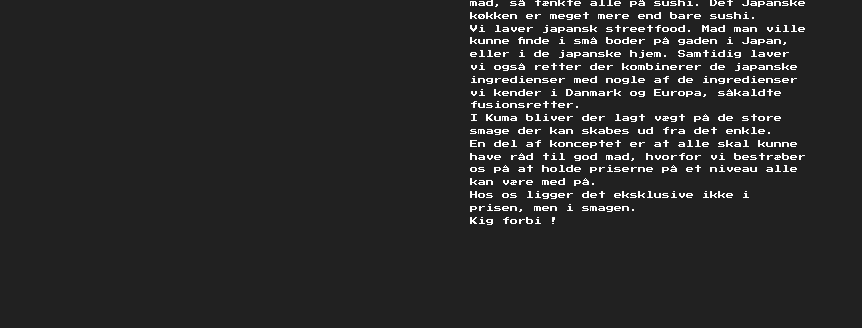
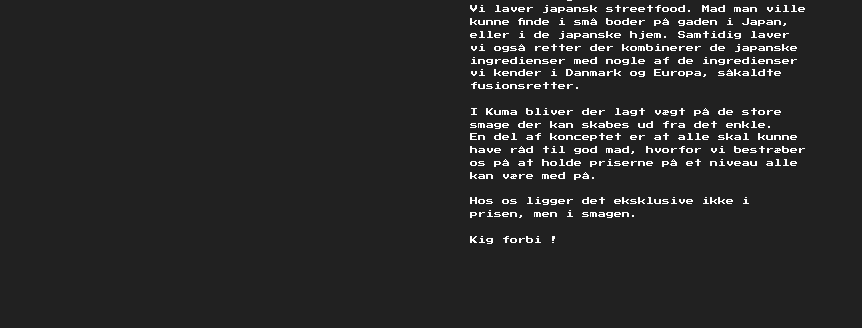
Before and after one commit to AndersBlack/Kuma, a plain HTML site: page om.html in a window 1280 px wide. Shown: the part 472-800 px from the top of the page, without its empty margins (0-862 px from the left). Drawn offline with Linux system fonts and the light colour scheme; a web font is replaced by a local one.

Commit message:
breaklines

```diff
--- a/om.html
+++ b/om.html
@@ -56,9 +56,9 @@
             <div class="menuSection">
                 <p class="omTxt">
                     Kuma er startet ud fra idéen om at det lidt var en skam, at når man sagde japansk mad, så tænkte alle på sushi. Det Japanske køkken er meget mere end bare sushi.<br> Vi laver japansk streetfood. Mad man ville kunne finde i små boder
-                    på gaden i Japan, eller i de japanske hjem. Samtidig laver vi også retter der kombinerer de japanske ingredienser med nogle af de ingredienser vi kender i Danmark og Europa, såkaldte fusionsretter.<br> I Kuma bliver der lagt vægt på
-                    de store smage der kan skabes ud fra det enkle.<br> En del af konceptet er at alle skal kunne have råd til god mad, hvorfor vi bestræber os på at holde priserne på et niveau alle kan være med på.<br> Hos os ligger det eksklusive ikke
-                    i prisen, men i smagen.<br> Kig forbi !
+                    på gaden i Japan, eller i de japanske hjem. Samtidig laver vi også retter der kombinerer de japanske ingredienser med nogle af de ingredienser vi kender i Danmark og Europa, såkaldte fusionsretter.<br><br> I Kuma bliver der lagt vægt på
+                    de store smage der kan skabes ud fra det enkle.<br> En del af konceptet er at alle skal kunne have råd til god mad, hvorfor vi bestræber os på at holde priserne på et niveau alle kan være med på.<br><br> Hos os ligger det eksklusive ikke
+                    i prisen, men i smagen.<br><br> Kig forbi !
                 </p>
             </div>
     </div>
```
